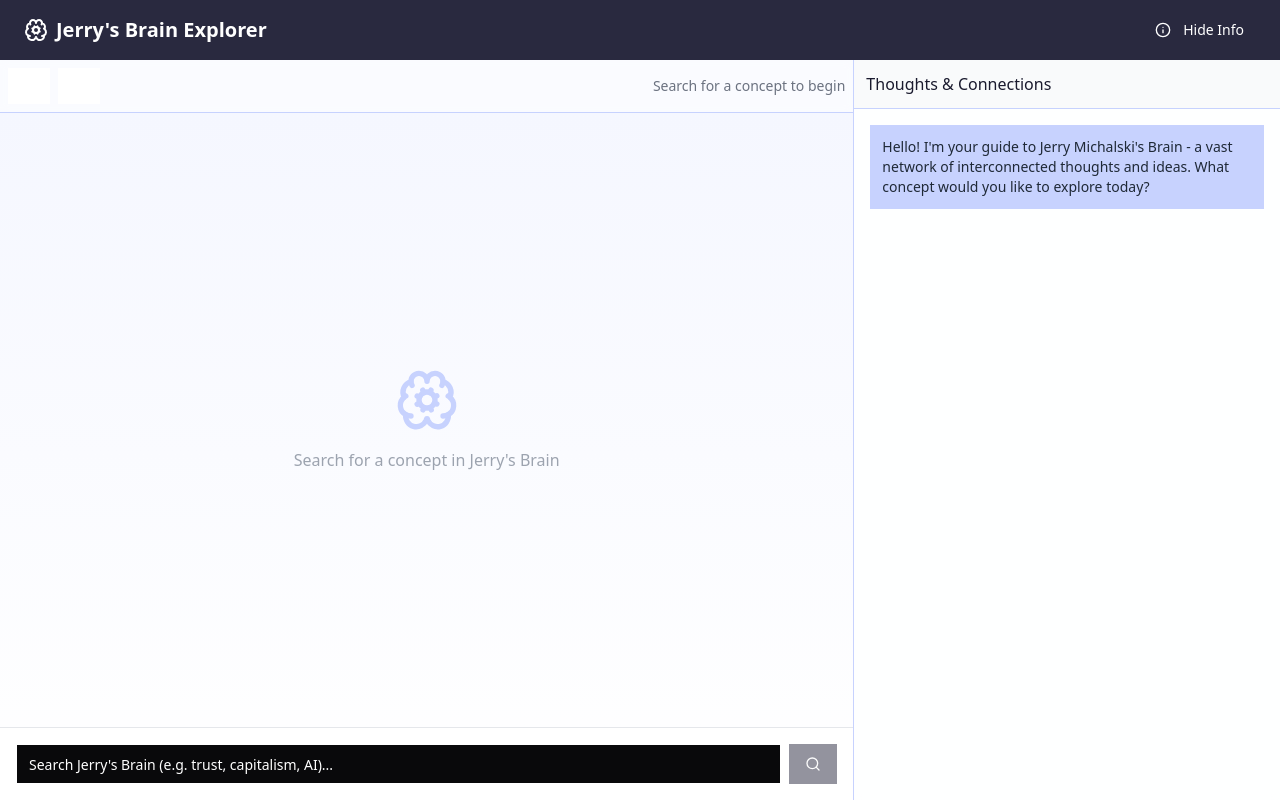
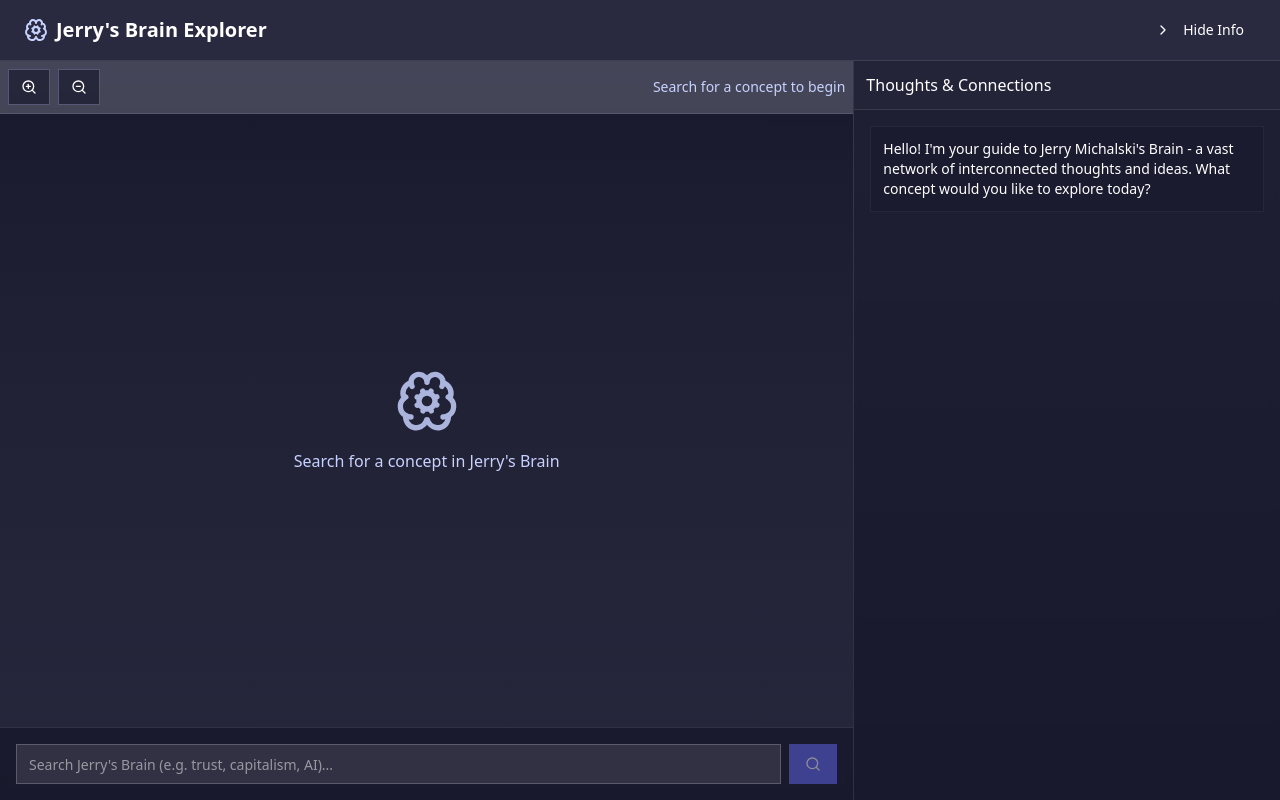
Before and after one commit to FTG-003/jerrys-brain-whisper, a React (Vite) app: page / in a window 1280 px wide. Both pictures are taken after a click on the button "Show Info". Built offline with nearby package versions, Linux system fonts and the light colour scheme.

Commit message:
Refactor: Improve visual design and color scheme
Refactor JerrysBrainChat.tsx to utilize the new color scheme and improve the visual design.

```diff
--- a/src/components/ChatMessage.tsx
+++ b/src/components/ChatMessage.tsx
@@ -15,11 +15,11 @@ const ChatMessage: React.FC<ChatMessageProps> = ({
 }) => {
   return (
     <div className={cn(
-      "p-3 rounded-lg mb-3 text-sm",
+      "p-3 rounded-lg mb-3 text-sm transition-colors",
       isUser
-        ? "user-message bg-gray-100 text-gray-800 ml-auto"
-        : "bot-message bg-brain-light/70 text-gray-800",
-      "max-w-full",
+        ? "user-message ml-auto"
+        : "bot-message",
+      "max-w-full text-white",
       className
     )}>
       {content}
--- a/src/components/JerrysBrainChat.tsx
+++ b/src/components/JerrysBrainChat.tsx
@@ -1,4 +1,3 @@
-
 import React, { useState, useRef, useEffect } from 'react';
 import ChatMessage from './ChatMessage';
 import ThoughtNode, { Thought } from './ThoughtNode';
@@ -6,15 +5,15 @@ import ThinkingIndicator from './ThinkingIndicator';
 import ThoughtGraph from './ThoughtGraph';
 import { Button } from '@/components/ui/button';
 import { Input } from '@/components/ui/input';
-import { Card, CardContent } from '@/components/ui/card';
-import { searchThoughts, getRelatedThoughts, getThought, ThoughtNode as ApiThoughtNode } from '@/services/brainApi';
+import { searchThoughts, getRelatedThoughts, getThought } from '@/services/brainApi';
+import { ThoughtNode as ApiThoughtNode } from '@/services/brainTypes';
 import {
   generateWelcomeMessage,
   generateSearchResponse,
   generateThoughtExplorationResponse,
   generateErrorMessage
 } from '@/utils/responseCraft';
-import { Search, BrainCog, ZoomIn, ZoomOut, Info } from 'lucide-react';
+import { Search, BrainCog, ZoomIn, ZoomOut, Info, ChevronRight, ChevronLeft } from 'lucide-react';
 
 interface Message {
   id: string;
@@ -170,35 +169,33 @@ const JerrysBrainChat: React.FC = () => {
 
   return (
     <div className="flex flex-col h-full">
-      <div className="bg-brain-primary text-white py-3 px-6 flex items-center justify-between">
+      <div className="bg-brain-primary text-white py-3 px-6 flex items-center justify-between shadow-md border-b border-white/10">
         <div className="flex items-center">
-          <BrainCog className="mr-2 h-6 w-6" />
+          <BrainCog className="mr-2 h-6 w-6 text-brain-light" />
           <h1 className="text-xl font-semibold">Jerry's Brain Explorer</h1>
         </div>
         <div className="flex items-center gap-2">
           <Button
             variant="ghost"
             size="sm"
-            className="text-white hover:bg-white/20"
+            className="text-white hover:bg-white/10 transition-colors"
             onClick={toggleChat}
           >
-            <Info className="h-5 w-5" />
+            {showChat ? <ChevronRight className="h-5 w-5" /> : <ChevronLeft className="h-5 w-5" />}
             <span className="ml-1">{showChat ? 'Hide Info' : 'Show Info'}</span>
           </Button>
         </div>
       </div>
 
-      <div className="flex flex-1 overflow-hidden bg-brain-background">
-        {/* Main visualization area */}
+      <div className="flex flex-1 overflow-hidden bg-gradient-to-b from-brain-primary/90 to-brain-dark">
         <div className="flex-1 flex flex-col overflow-hidden">
-          {/* Graph controls */}
-          <div className="bg-white/50 backdrop-blur-sm p-2 flex justify-between items-center border-b border-brain-light">
+          <div className="backdrop-blur-sm bg-white/5 border-b border-white/10 p-2 flex justify-between items-center">
             <div className="flex gap-2">
               <Button
                 variant="outline"
                 size="sm"
                 onClick={handleZoomIn}
-                className="bg-white hover:bg-brain-light"
+                className="bg-brain-dark/70 hover:bg-brain-primary border-brain-light/30 text-white"
               >
                 <ZoomIn className="h-4 w-4" />
               </Button>
@@ -206,20 +203,19 @@ const JerrysBrainChat: React.FC = () => {
                 variant="outline"
                 size="sm"
                 onClick={handleZoomOut}
-                className="bg-white hover:bg-brain-light"
+                className="bg-brain-dark/70 hover:bg-brain-primary border-brain-light/30 text-white"
               >
                 <ZoomOut className="h-4 w-4" />
               </Button>
             </div>
-            <div className="text-sm text-gray-500">
+            <div className="text-sm text-brain-light">
               {thoughtResults?.mainThought
                 ? `Exploring: ${thoughtResults.mainThought.name}`
                 : 'Search for a concept to begin'}
             </div>
           </div>
 
-          {/* Main graph visualization */}
-          <div className="flex-1 overflow-hidden bg-gradient-to-b from-brain-background to-white/90">
+          <div className="flex-1 overflow-hidden bg-gradient-to-b from-brain-dark to-brain-primary/70">
             {thoughtResults?.mainThought ? (
               <div
                 className="w-full h-full"
@@ -233,28 +229,27 @@ const JerrysBrainChat: React.FC = () => {
                 />
               </div>
             ) : (
-              <div className="flex items-center justify-center h-full text-gray-400 flex-col">
-                <BrainCog className="h-16 w-16 mb-4 text-brain-light" />
-                <p>Search for a concept in Jerry's Brain</p>
+              <div className="flex items-center justify-center h-full flex-col">
+                <BrainCog className="h-16 w-16 mb-4 text-brain-light animate-pulse-slow" />
+                <p className="text-brain-light">Search for a concept in Jerry's Brain</p>
               </div>
             )}
           </div>
 
-          {/* Search bar */}
-          <div className="bg-white p-4 border-t border-gray-200">
+          <div className="backdrop-blur-sm bg-brain-dark/70 border-t border-white/10 p-4">
             <div className="max-w-4xl mx-auto flex gap-2">
               <Input
                 value={input}
                 onChange={(e) => setInput(e.target.value)}
                 onKeyPress={handleKeyPress}
                 placeholder="Search Jerry's Brain (e.g. trust, capitalism, AI)..."
-                className="flex-1"
+                className="flex-1 bg-white/10 border-white/20 text-white placeholder:text-white/50"
                 disabled={isThinking}
               />
               <Button
                 onClick={handleSend}
                 disabled={!input.trim() || isThinking}
-                className="bg-brain-primary hover:bg-brain-dark"
+                className="bg-brain-secondary hover:bg-brain-secondary/80 text-white"
               >
                 <Search className="h-4 w-4" />
               </Button>
@@ -262,43 +257,42 @@ const JerrysBrainChat: React.FC = () => {
           </div>
         </div>
 
-        {/* Chat sidebar */}
-        <div className={`w-1/3 max-w-md border-l border-brain-light bg-white/90 backdrop-blur-sm overflow-hidden transition-all duration-300 ease-in-out ${showChat ? '' : 'w-0 max-w-0 border-l-0'}`}>
+        <div className={`border-l border-white/10 backdrop-blur-sm bg-brain-dark/80 overflow-hidden transition-all duration-300 ease-in-out ${showChat ? 'w-1/3 max-w-md' : 'w-0 max-w-0 border-l-0'}`}>
           {showChat && (
             <div className="h-full flex flex-col">
-              <div className="p-3 border-b border-brain-light bg-gray-50">
-                <h2 className="font-medium text-brain-dark">Thoughts & Connections</h2>
+              <div className="p-3 border-b border-white/10 bg-brain-primary/50">
+                <h2 className="font-medium text-white">Thoughts & Connections</h2>
               </div>
 
-              <div className="flex-1 overflow-y-auto p-4">
+              <div className="flex-1 overflow-y-auto p-4 scrollbar-none">
                 {messages.map(message => (
                   <ChatMessage
                     key={message.id}
                     content={message.content}
                     isUser={message.isUser}
-                    className={message.isUser ? "bg-gray-100 ml-auto" : "bg-brain-light"}
+                    className={message.isUser ? "bg-brain-primary/70 border border-white/10" : "bg-brain-dark/60 border border-white/5"}
                   />
                 ))}
                 {isThinking && (
                   <ChatMessage
                     content={<ThinkingIndicator />}
                     isUser={false}
+                    className="bg-brain-dark/60 border border-white/5"
                   />
                 )}
                 <div ref={endOfMessagesRef} />
               </div>
 
-              {/* Related thoughts in sidebar */}
               {thoughtResults && thoughtResults.relatedThoughts.length > 0 && (
-                <div className="p-4 border-t border-brain-light bg-gray-50">
-                  <h3 className="text-sm font-medium mb-2 text-brain-dark">Related Thoughts</h3>
-                  <div className="max-h-60 overflow-y-auto">
+                <div className="p-4 border-t border-white/10 bg-brain-primary/40">
+                  <h3 className="text-sm font-medium mb-2 text-brain-light">Related Thoughts</h3>
+                  <div className="max-h-60 overflow-y-auto scrollbar-none">
                     {thoughtResults.relatedThoughts.map(thought => (
                       <ThoughtNode
                         key={thought.id}
                         thought={thought}
                         onClick={handleThoughtClick}
-                        className="mb-2"
+                        className="mb-2 hover:bg-white/5"
                       />
                     ))}
                   </div>
--- a/src/components/ThinkingIndicator.tsx
+++ b/src/components/ThinkingIndicator.tsx
@@ -3,10 +3,10 @@ import React from 'react';
 
 const ThinkingIndicator: React.FC = () => {
   return (
-    <div className="my-2">
-      <div className="thinking-dot animate-pulse-slow" style={{ animationDelay: '0s' }}></div>
-      <div className="thinking-dot animate-pulse-slow" style={{ animationDelay: '0.3s' }}></div>
-      <div className="thinking-dot animate-pulse-slow" style={{ animationDelay: '0.6s' }}></div>
+    <div className="flex space-x-2 my-2">
+      <div className="w-2 h-2 rounded-full bg-brain-light/50 animate-pulse-slow" style={{ animationDelay: '0s' }}></div>
+      <div className="w-2 h-2 rounded-full bg-brain-light/50 animate-pulse-slow" style={{ animationDelay: '0.3s' }}></div>
+      <div className="w-2 h-2 rounded-full bg-brain-light/50 animate-pulse-slow" style={{ animationDelay: '0.6s' }}></div>
     </div>
   );
 };
--- a/src/components/ThoughtNode.tsx
+++ b/src/components/ThoughtNode.tsx
@@ -24,16 +24,16 @@ const ThoughtNode: React.FC<ThoughtNodeProps> = ({
     <div
       className={cn(
         "flex items-center p-2 rounded-md cursor-pointer transition-all duration-200",
-        "hover:bg-brain-light/50 border border-transparent hover:border-brain-light",
+        "hover:bg-brain-light/20 border border-transparent hover:border-white/10",
         className
       )}
       onClick={() => onClick && onClick(thought)}
     >
-      <div className="w-3 h-3 rounded-full bg-brain-primary mr-2 flex-shrink-0"></div>
+      <div className="w-3 h-3 rounded-full bg-brain-secondary mr-2 flex-shrink-0"></div>
       <div className="flex-1 overflow-hidden">
-        <h3 className="font-medium text-brain-dark text-sm truncate">{thought.name}</h3>
+        <h3 className="font-medium text-white text-sm truncate">{thought.name}</h3>
         {thought.label && (
-          <p className="text-xs text-gray-500 truncate">{thought.label}</p>
+          <p className="text-xs text-brain-light/70 truncate">{thought.label}</p>
         )}
       </div>
     </div>
--- a/src/index.css
+++ b/src/index.css
@@ -33,3 +33,18 @@
     @apply chat-message bg-brain-dark/60 text-gray-100;
   }
 }
+
+@layer utilities {
+  .scrollbar-none {
+    -ms-overflow-style: none;
+    scrollbar-width: none;
+  }
+
+  .scrollbar-none::-webkit-scrollbar {
+    display: none;
+  }
+
+  .glass-morphism {
+    @apply backdrop-blur-xl bg-white/5 border border-white/10 shadow-[0_4px_12px_-2px_rgba(0,0,0,0.3)];
+  }
+}
--- /dev/null
+++ b/src/services/brainTypes.ts
@@ -0,0 +1,18 @@
+
+/**
+ * Type definitions for TheBrain API
+ * Documentation: https://api.bra.in
+ */
+
+export interface ThoughtNode {
+  id: string;
+  name: string;
+  typeId?: number;
+  label?: string;
+}
+
+export interface ThoughtSearchResult {
+  thoughts: ThoughtNode[];
+  hasMore?: boolean;
+  nextOffset?: number;
+}
--- a/src/utils/responseCraft.ts
+++ b/src/utils/responseCraft.ts
@@ -1,5 +1,4 @@
-
-import { ThoughtNode } from '@/services/brainApi';
+import { ThoughtNode } from '@/services/brainTypes';
 
 // Friendly introductions for chat responses
 const INTROS = [
```
